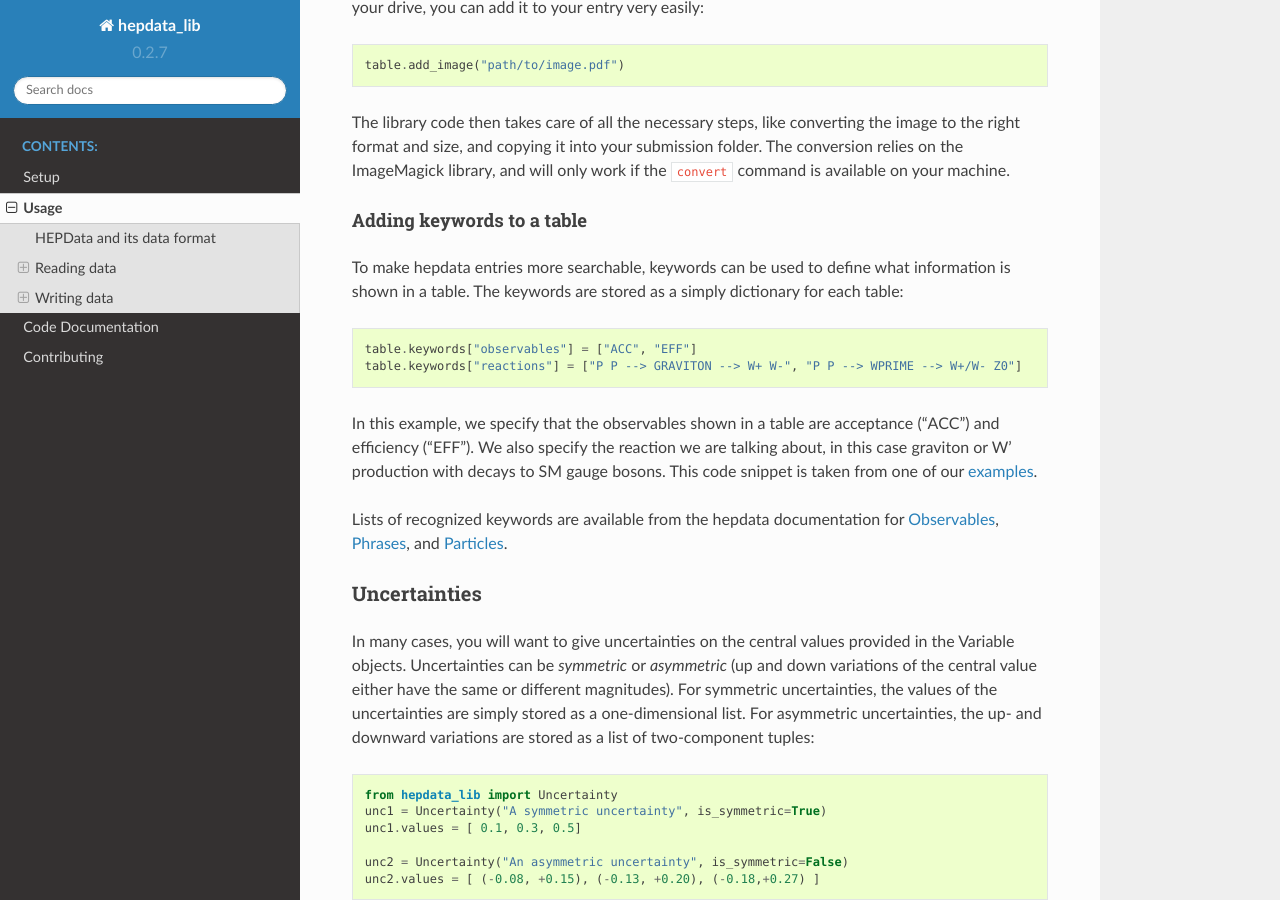
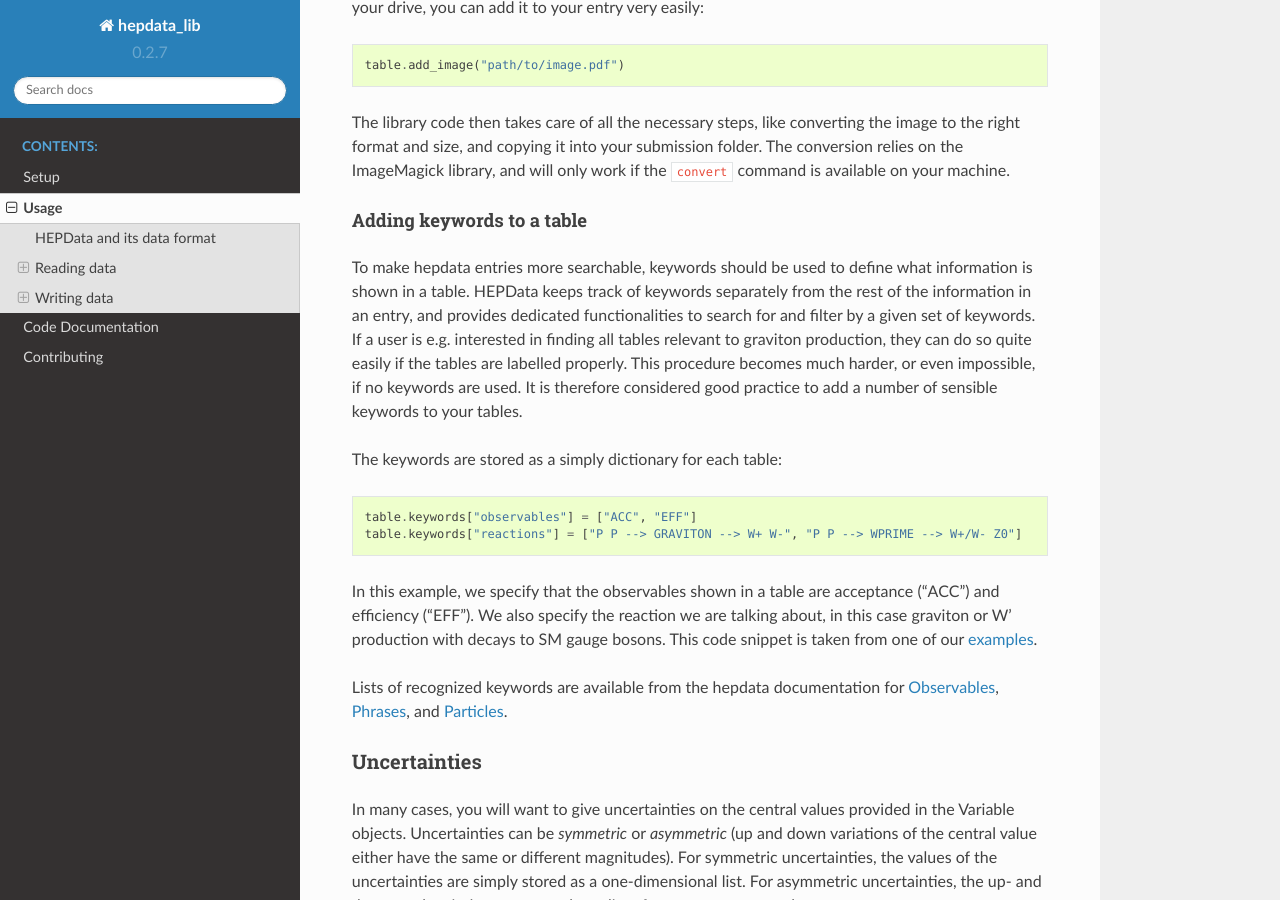
Before and after one commit to HEPData/hepdata_lib, a Sphinx documentation site: the page built from docs/usage.rst, in a window 1280 px wide and 900 px high, scrolled down 3619 px. Built offline with Sphinx 7.4.7 and the Read the Docs theme 2.0.0, drawn with Linux system fonts in a browser that asks for light colours.

Commit message:
More verbose description of keywords.

```diff
--- a/docs/usage.rst
+++ b/docs/usage.rst
@@ -166,7 +166,8 @@
 Adding keywords to a table
 ^^^^^^^^^^^^^^^^^^^^^^^^^^^
 
-To make hepdata entries more searchable, keywords can be used to define what information is shown in a table.
+To make hepdata entries more searchable, keywords should be used to define what information is shown in a table. HEPData keeps track of keywords separately from the rest of the information in an entry, and provides dedicated functionalities to search for and filter by a given set of keywords. If a user is e.g. interested in finding all tables relevant to graviton production, they can do so quite easily if the tables are labelled properly. This procedure becomes much harder, or even impossible, if no keywords are used. It is therefore considered good practice to add a number of sensible keywords to your tables.
+
 The keywords are stored as a simply dictionary for each table:
 
 ::
```
